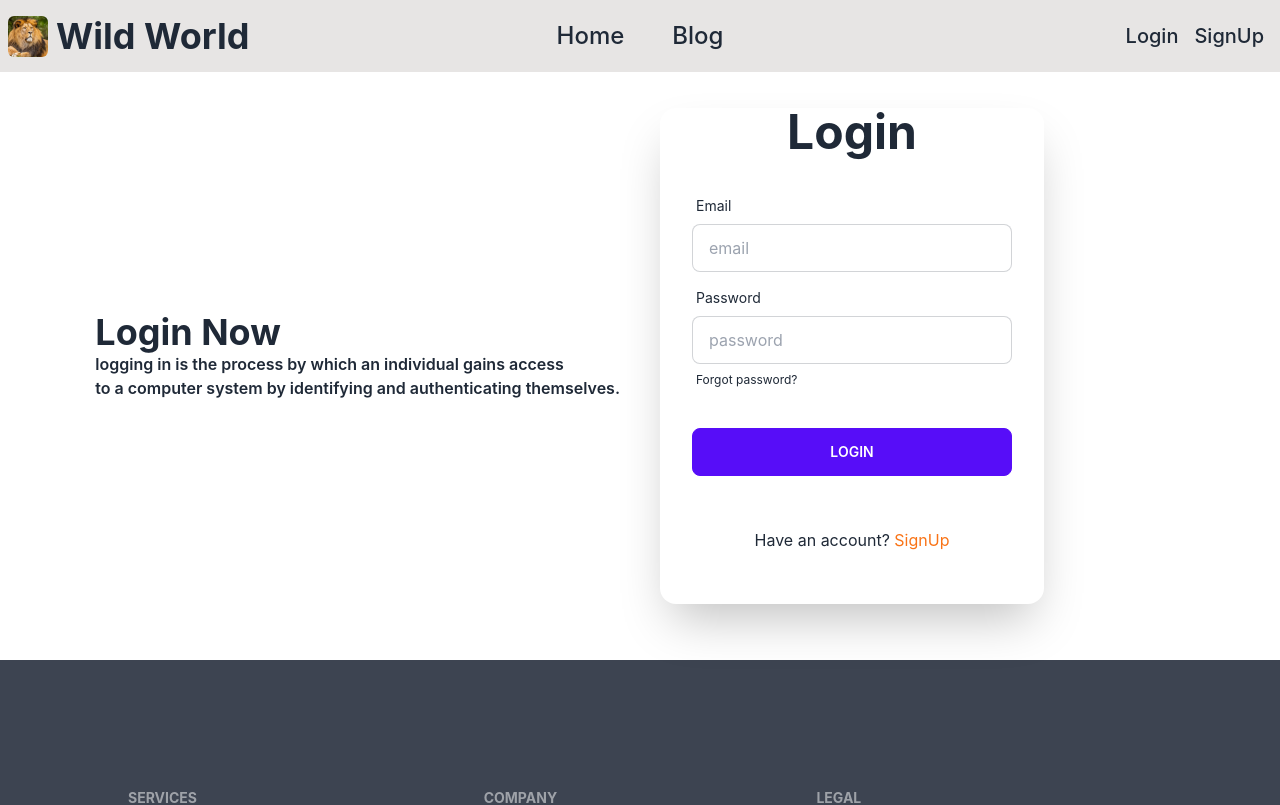
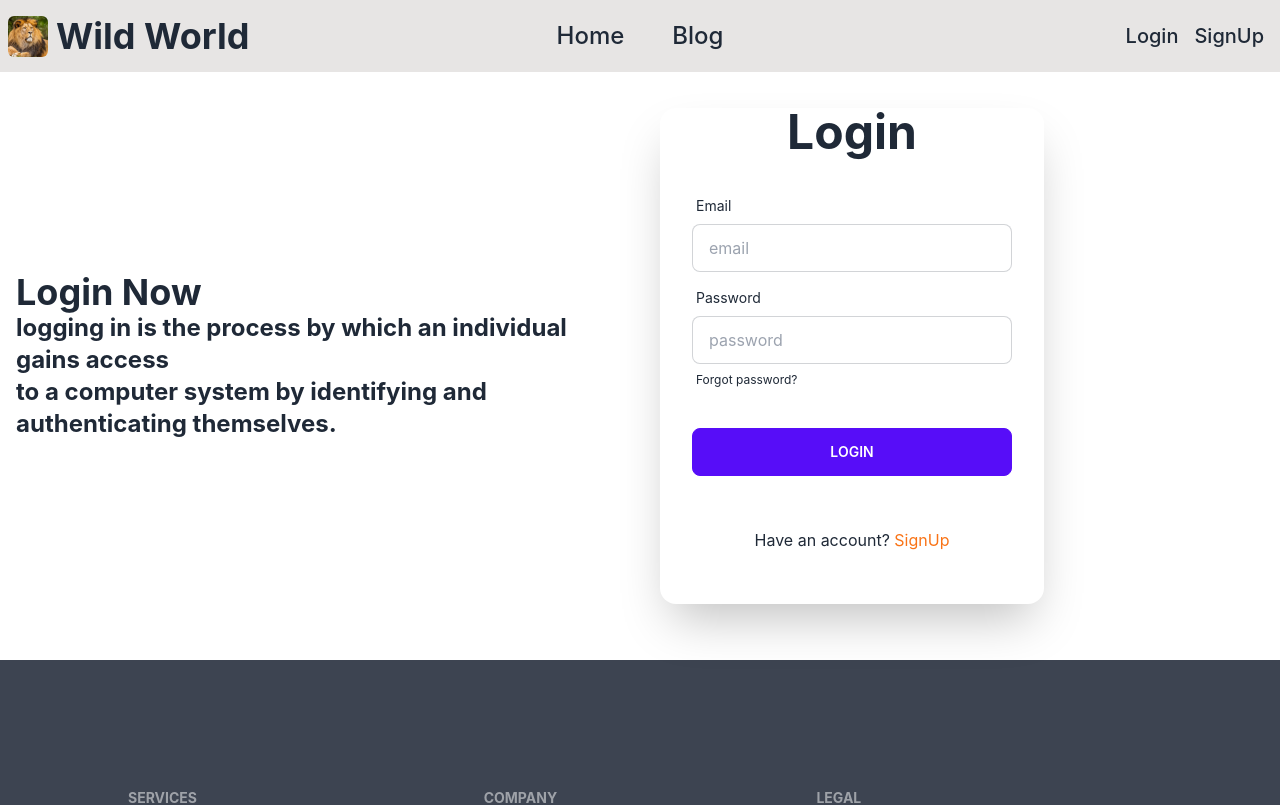
Before and after one commit to hossainahmad1/wild-photography-client-side, a React (Create React App) app: page /login in a window 1280 px wide. Shown: the top 805 px of the page. Built offline with nearby package versions, Linux system fonts and the light colour scheme; no server answers.

Commit message:
login code resolve

```diff
--- a/src/pages/Login/Login.js
+++ b/src/pages/Login/Login.js
@@ -32,7 +32,7 @@ const Login = () => {
             <div className="hero-content gap-10 grid md:grid-cols-2 flex-col lg:flex-row">
                 <div className="text-center lg:text-left">
                     <h2 className='text-4xl font-bold'>Login Now</h2>
-                    <p className='font-semibold'>logging in is the process by which an individual gains access <br /> to a computer system by identifying and authenticating themselves.</p>
+                    <p className='text-2xl font-bold'>logging in is the process by which an individual gains access <br /> to a computer system by identifying and authenticating themselves.</p>
                 </div>
                 <form onSubmit={handleLogin} className="card flex-shrink-0 w-full max-w-sm shadow-2xl bg-base-100">
                     <h1 className="text-5xl text-center font-bold">Login </h1>
--- a/src/pages/SignUp/SignUp.js
+++ b/src/pages/SignUp/SignUp.js
@@ -90,7 +90,6 @@ const SignUp = () => {
                     </div>
                     <p className='text-center mb-8 py-5'>Already Have an account? <Link className='text-orange-500' to='/login'>Login</Link></p>
                 </form>
-
             </div>
         </div>
     );
```
